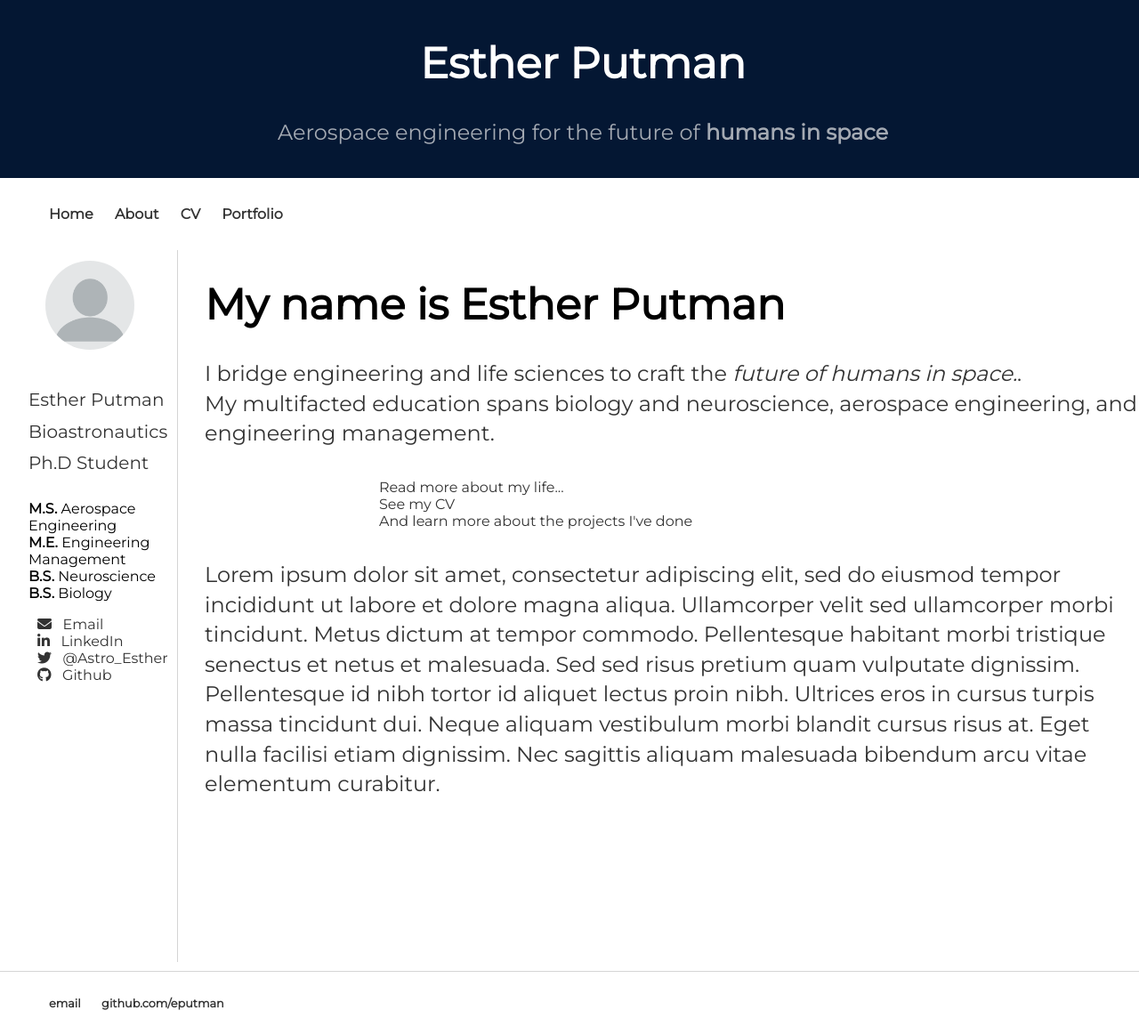
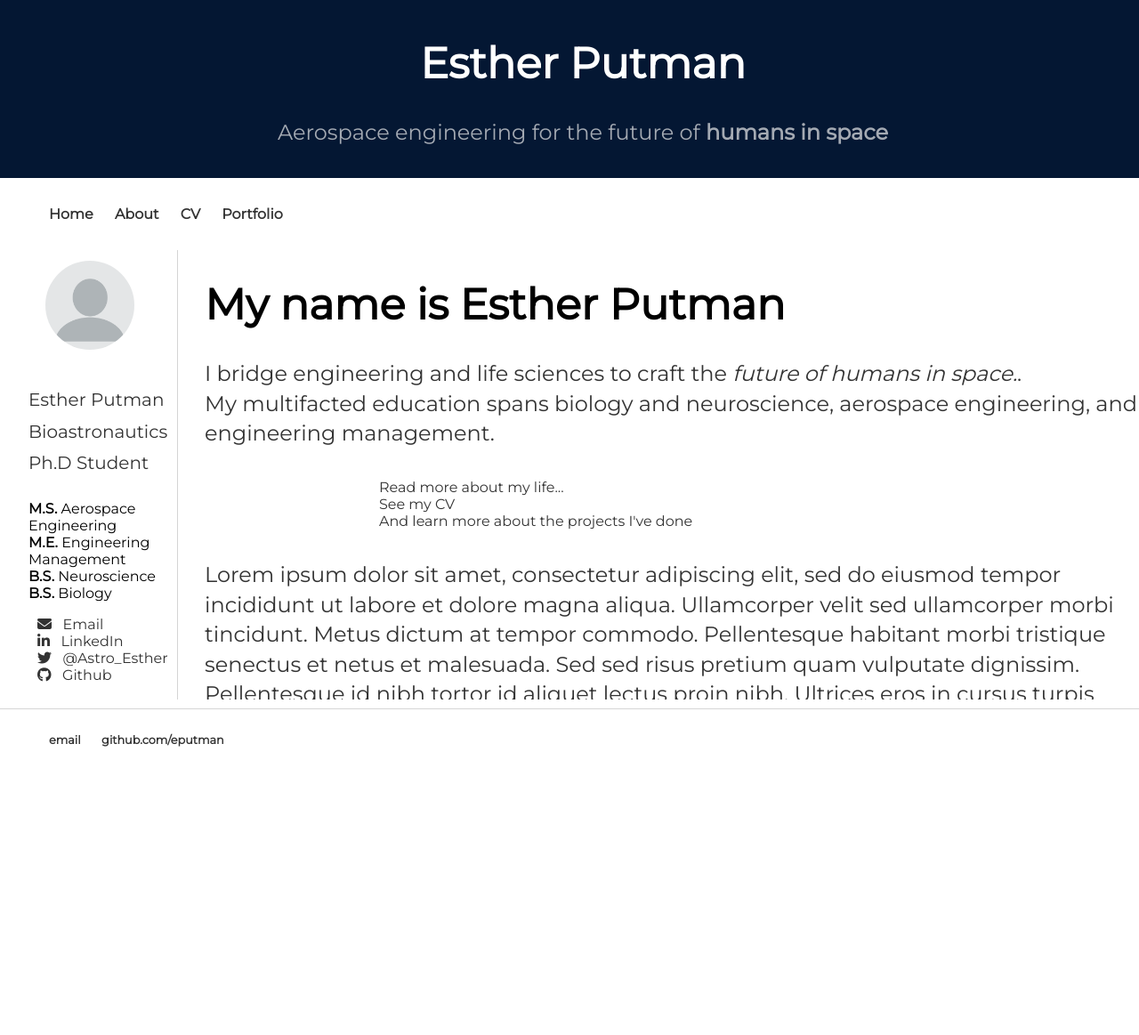
Before and after one commit to eputman/eputman.github.io, a Jekyll site: the page built from index.html, in a window 1280 px wide and 1163 px high. Shown: the whole window at 89% size. Built offline with Jekyll 4.4.1, drawn with Linux system fonts in a browser that asks for light colours; nearby versions of some CDN libraries.

Commit message:
Update main.css

```diff
--- a/css/main.css
+++ b/css/main.css
@@ -125,7 +125,7 @@ ul.posts li {
  }
  .content {
      /*margin-left: 200px; /* Width of sidebar! */
-     height: 800px;
+     height: auto;
      /*width: auto;
      position: relative;*/
      background: #ffffff;
```
